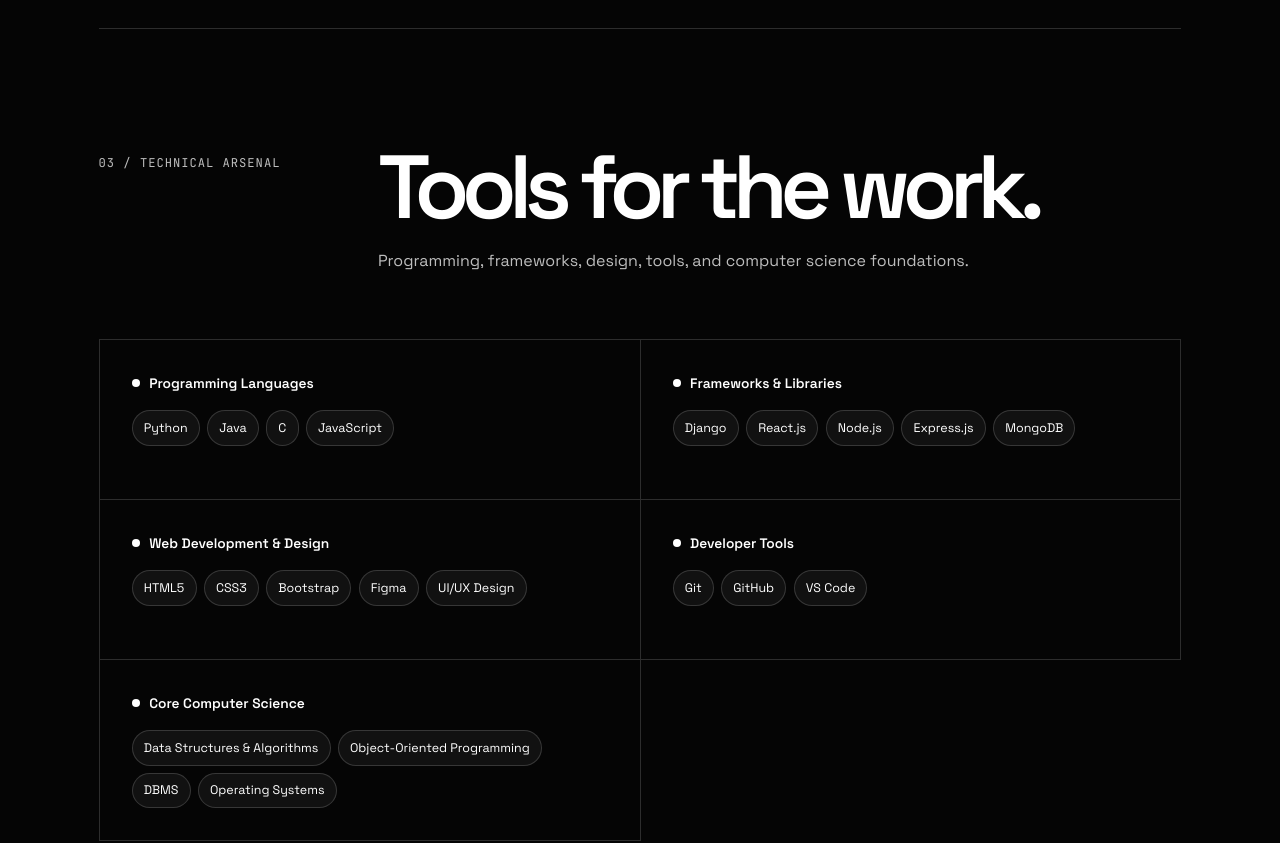
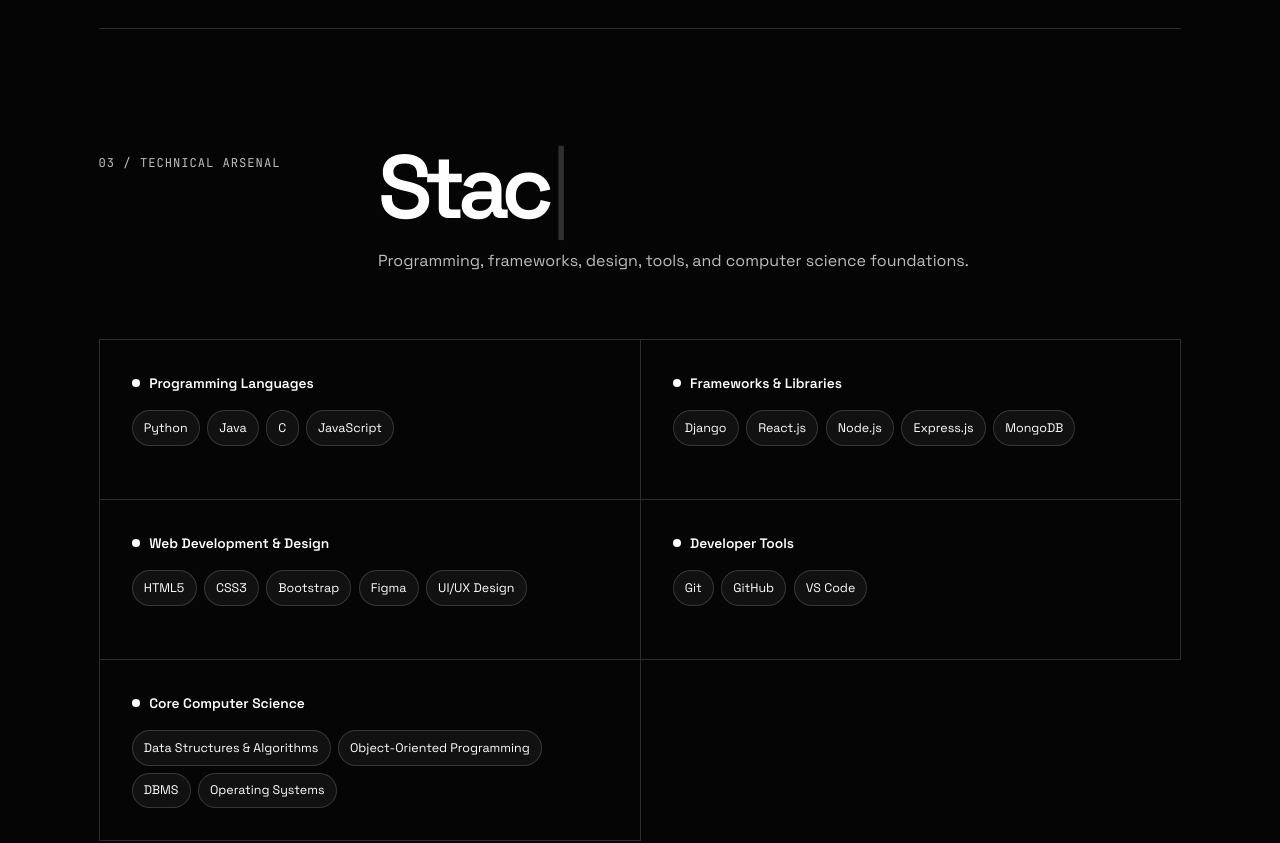
Before and after one commit to aloshitom10/PORTFOLIO-V2, a Next.js app in the folder portfolio-v2/: page / in a window 1280 px wide. Shown: the part 3380-4223 px from the top of the page. Built offline with nearby package versions, Linux system fonts and the light colour scheme.

Commit message:
feat: add typewriter, chip stagger, and hover glow to Technical Arsenal section

```diff
--- a/portfolio-v2/app/globals.css
+++ b/portfolio-v2/app/globals.css
@@ -883,6 +883,74 @@
   color: var(--accent);
 }
 
+/* ─── Toolbox: typewriter heading ─────────────────────────────────────────── */
+.toolbox-typewriter {
+  position: relative;
+  display: inline;
+}
+
+.typewriter-cursor {
+  display: inline-block;
+  margin-left: 0.05em;
+  color: var(--accent);
+  font-weight: 300;
+  transition: opacity 80ms ease;
+  user-select: none;
+}
+
+/* ─── Toolbox: skill-chip stagger entrance ─────────────────────────────────── */
+.skill-chip {
+  opacity: 0;
+  transform: translateY(10px) scale(0.94);
+  transition:
+    opacity 400ms cubic-bezier(0.22, 1, 0.36, 1),
+    transform 400ms cubic-bezier(0.22, 1, 0.36, 1),
+    border-color 200ms ease,
+    background-color 200ms ease,
+    color 200ms ease;
+}
+
+.skill-chip--visible {
+  opacity: 1;
+  transform: translateY(0) scale(1);
+}
+
+.skill-chip:hover {
+  border-color: var(--accent);
+  background: var(--accent-soft);
+  color: var(--accent);
+  cursor: default;
+}
+
+/* ─── Toolbox: skill-group hover glow ──────────────────────────────────────── */
+.skill-group--animated {
+  position: relative;
+  overflow: hidden;
+  transition: background-color 300ms ease;
+}
+
+.skill-group--animated::after {
+  content: "";
+  position: absolute;
+  inset: 0;
+  background: radial-gradient(
+    circle at var(--mx, 50%) var(--my, 50%),
+    var(--accent-soft) 0%,
+    transparent 65%
+  );
+  opacity: 0;
+  pointer-events: none;
+  transition: opacity 350ms ease;
+}
+
+.skill-group--animated:hover::after {
+  opacity: 1;
+}
+
+.skill-group--animated:hover {
+  background-color: color-mix(in srgb, var(--surface) 60%, transparent);
+}
+
 .skill-legend {
   display: flex;
   flex-wrap: wrap;
@@ -1385,4 +1453,11 @@
   .ticker__track {
     animation: none;
   }
+
+  /* Chips: show immediately without animation */
+  .skill-chip {
+    opacity: 1;
+    transform: none;
+    transition: none;
+  }
 }
--- /dev/null
+++ b/portfolio-v2/components/ToolboxClient.tsx
@@ -0,0 +1,149 @@
+"use client";
+
+import { useEffect, useRef, useState } from "react";
+
+const WORDS = ["Tools for the work.", "Built to ship.", "Stack of choice.", "Ready to build."];
+const TYPING_SPEED = 68;
+const DELETING_SPEED = 38;
+const PAUSE_AFTER_TYPE = 1800;
+const PAUSE_AFTER_DELETE = 400;
+
+function useTypewriter(words: string[]) {
+  const [display, setDisplay] = useState(words[0]);
+  const [wordIdx, setWordIdx] = useState(0);
+  const [charIdx, setCharIdx] = useState(words[0].length);
+  const [deleting, setDeleting] = useState(false);
+  const [cursorVisible, setCursorVisible] = useState(true);
+
+  // Cursor blink
+  useEffect(() => {
+    const id = setInterval(() => setCursorVisible((v) => !v), 530);
+    return () => clearInterval(id);
+  }, []);
+
+  useEffect(() => {
+    const word = words[wordIdx];
+    let timeout: ReturnType<typeof setTimeout>;
+
+    if (!deleting && charIdx === word.length) {
+      timeout = setTimeout(() => setDeleting(true), PAUSE_AFTER_TYPE);
+    } else if (deleting && charIdx === 0) {
+      timeout = setTimeout(() => {
+        setDeleting(false);
+        setWordIdx((i) => (i + 1) % words.length);
+      }, PAUSE_AFTER_DELETE);
+    } else {
+      timeout = setTimeout(
+        () => {
+          const next = deleting ? charIdx - 1 : charIdx + 1;
+          setCharIdx(next);
+          setDisplay(words[wordIdx].slice(0, next));
+        },
+        deleting ? DELETING_SPEED : TYPING_SPEED,
+      );
+    }
+    return () => clearTimeout(timeout);
+  }, [words, wordIdx, charIdx, deleting]);
+
+  return { display, cursorVisible };
+}
+
+interface Group {
+  title: string;
+  skills: string[];
+}
+
+export function ToolboxClient({ groups }: { groups: Group[] }) {
+  const { display, cursorVisible } = useTypewriter(WORDS);
+  const gridRef = useRef<HTMLDivElement>(null);
+
+  // Track pointer position for radial glow on each skill-group
+  useEffect(() => {
+    const grid = gridRef.current;
+    if (!grid) return;
+    const handleMove = (e: MouseEvent) => {
+      const target = (e.target as HTMLElement).closest<HTMLElement>(".skill-group--animated");
+      if (!target) return;
+      const rect = target.getBoundingClientRect();
+      const x = (((e.clientX - rect.left) / rect.width) * 100).toFixed(1);
+      const y = (((e.clientY - rect.top) / rect.height) * 100).toFixed(1);
+      target.style.setProperty("--mx", `${x}%`);
+      target.style.setProperty("--my", `${y}%`);
+    };
+    grid.addEventListener("mousemove", handleMove);
+    return () => grid.removeEventListener("mousemove", handleMove);
+  }, []);
+
+  // Stagger-reveal chips when their group scrolls into view
+  useEffect(() => {
+    const grid = gridRef.current;
+    if (!grid) return;
+
+    const groups = Array.from(grid.querySelectorAll<HTMLElement>(".skill-group"));
+
+    const observer = new IntersectionObserver(
+      (entries) => {
+        entries.forEach((entry) => {
+          if (!entry.isIntersecting) return;
+          const chips = Array.from(
+            entry.target.querySelectorAll<HTMLElement>(".skill-chip"),
+          );
+          chips.forEach((chip, i) => {
+            chip.style.transitionDelay = `${i * 55}ms`;
+            chip.classList.add("skill-chip--visible");
+          });
+          observer.unobserve(entry.target);
+        });
+      },
+      { threshold: 0.15 },
+    );
+
+    groups.forEach((g) => observer.observe(g));
+    return () => observer.disconnect();
+  }, []);
+
+  return (
+    <section className="section-shell portfolio-section" id="skills" aria-labelledby="skills-heading">
+      <div className="section-heading" data-reveal>
+        <p className="section-index mono">03 / Technical arsenal</p>
+        <div>
+          <h2 id="skills-heading" className="toolbox-typewriter" aria-label="Tools for the work.">
+            {display}
+            <span className="typewriter-cursor" aria-hidden="true" style={{ opacity: cursorVisible ? 1 : 0 }}>
+              |
+            </span>
+          </h2>
+          <p className="section-subtitle">
+            Programming, frameworks, design, tools, and computer science foundations.
+          </p>
+        </div>
+      </div>
+
+      <div className="skills-grid" ref={gridRef}>
+        {groups.map((group) => {
+          const id = `skill-${group.title.replaceAll(/[^a-z0-9]+/gi, "-").toLowerCase()}`;
+          return (
+            <section
+              className="skill-group skill-group--animated"
+              key={group.title}
+              data-reveal
+              aria-labelledby={id}
+            >
+              <h3 id={id}>
+                <span className="skill-indicator" aria-hidden="true" />
+                {group.title}
+              </h3>
+              <ul className="skill-list">
+                {group.skills.map((skill) => (
+                  <li className="skill-chip" key={skill}>
+                    {skill}
+                  </li>
+                ))}
+              </ul>
+            </section>
+          );
+        })}
+      </div>
+    </section>
+  );
+}
--- a/portfolio-v2/components/sections/Toolbox.tsx
+++ b/portfolio-v2/components/sections/Toolbox.tsx
@@ -1,30 +1,8 @@
+import { ToolboxClient } from "@/components/ToolboxClient";
 import { site } from "@/content/site";
 
 export function Toolbox() {
   return (
-    <section className="section-shell portfolio-section" id="skills" aria-labelledby="skills-heading">
-      <div className="section-heading" data-reveal>
-        <p className="section-index mono">03 / Technical arsenal</p>
-        <div>
-          <h2 id="skills-heading">Tools for the work.</h2>
-          <p className="section-subtitle">Programming, frameworks, design, tools, and computer science foundations.</p>
-        </div>
-      </div>
-      <div className="skills-grid">
-        {site.toolbox.groups.map((group) => (
-          <section className="skill-group" key={group.title} data-reveal aria-labelledby={`skill-${group.title.replaceAll(/[^a-z0-9]+/gi, "-").toLowerCase()}`}>
-            <h3 id={`skill-${group.title.replaceAll(/[^a-z0-9]+/gi, "-").toLowerCase()}`}>
-              <span className="skill-indicator" aria-hidden="true" />
-              {group.title}
-            </h3>
-            <ul className="skill-list">
-              {group.skills.map((skill) => (
-                <li className="skill-chip" key={skill}>{skill}</li>
-              ))}
-            </ul>
-          </section>
-        ))}
-      </div>
-    </section>
+    <ToolboxClient groups={site.toolbox.groups} />
   );
 }
```
